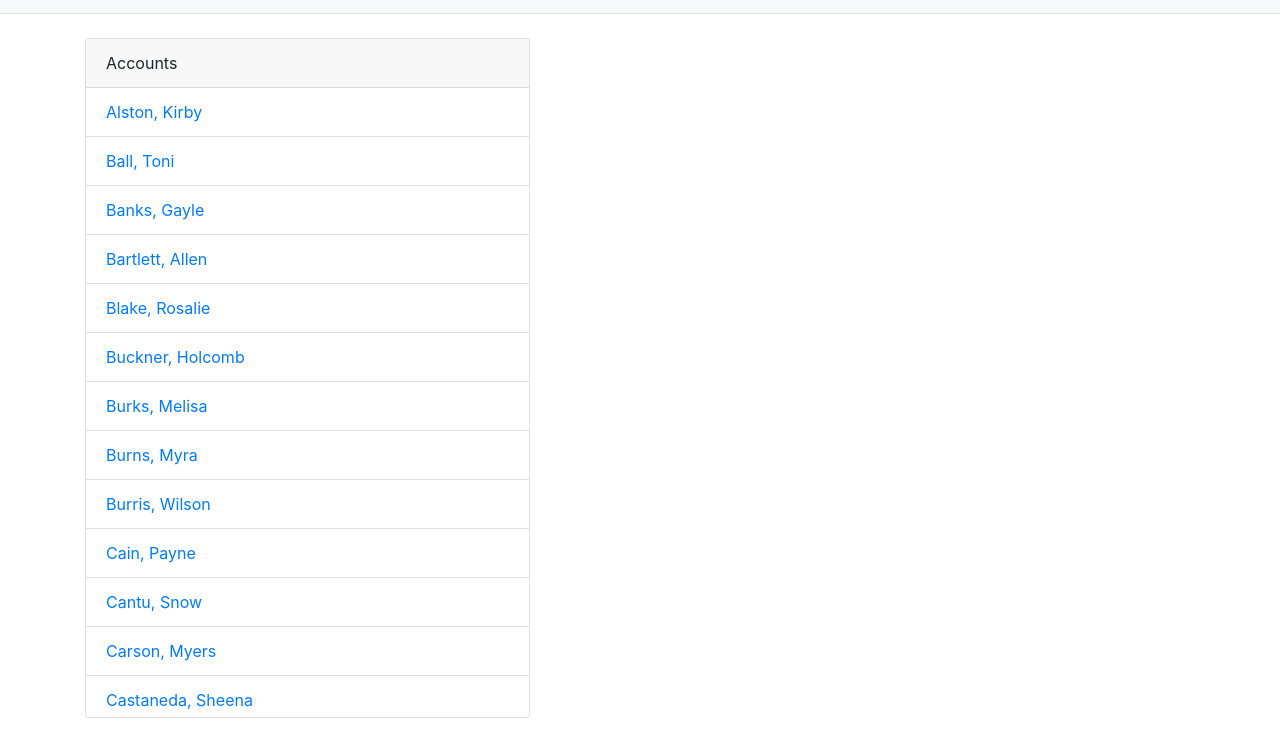
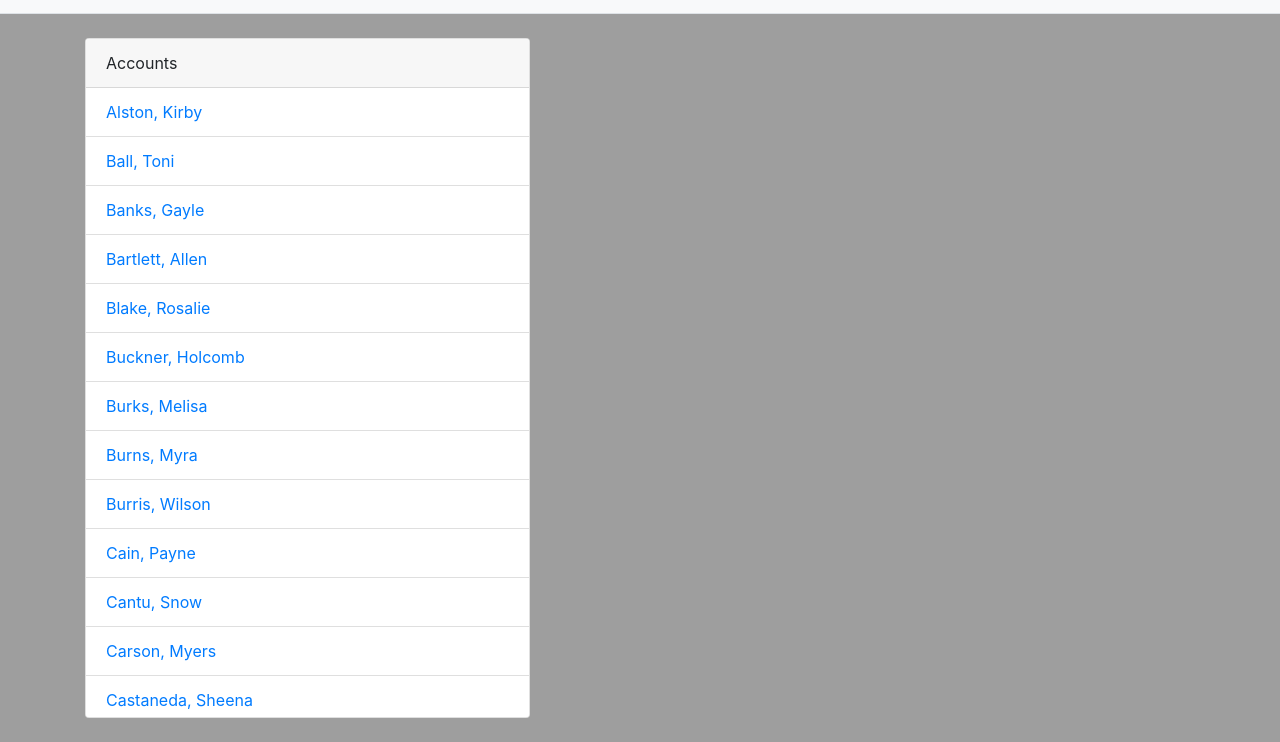
Before and after one commit to jtam128/local-library-project, a website: page public/accounts.html in a window 1280 px wide. Shown: the part 59-801 px from the top of the page. Drawn offline with nearby package versions, Linux system fonts and the light colour scheme; the site is published under a folder, as on GitHub Pages, so addresses that start at the root find nothing.

Commit message:
updated path to books.jpg in index.html books.html and accounts.html

```diff
--- a/public/accounts.html
+++ b/public/accounts.html
@@ -12,7 +12,7 @@
   <title>Local Libary - Admin Dashboard - Accounts</title>
 </head>
 
-<body class="bg-image" style="background-image: url('/public/images/books.jpg'); background-position: center; background-repeat: no-repeat;
+<body class="bg-image" style="background-image: url('images/books.jpg'); background-position: center; background-repeat: no-repeat;
 background-size: cover;">
   <header class="container-fluid bg-light border-bottom">
     <nav class="row align-items-center">
```
Also changed, not shown: public/books.html (+1 -1 lines), public/index.html (+1 -1 lines), 1 other file.
